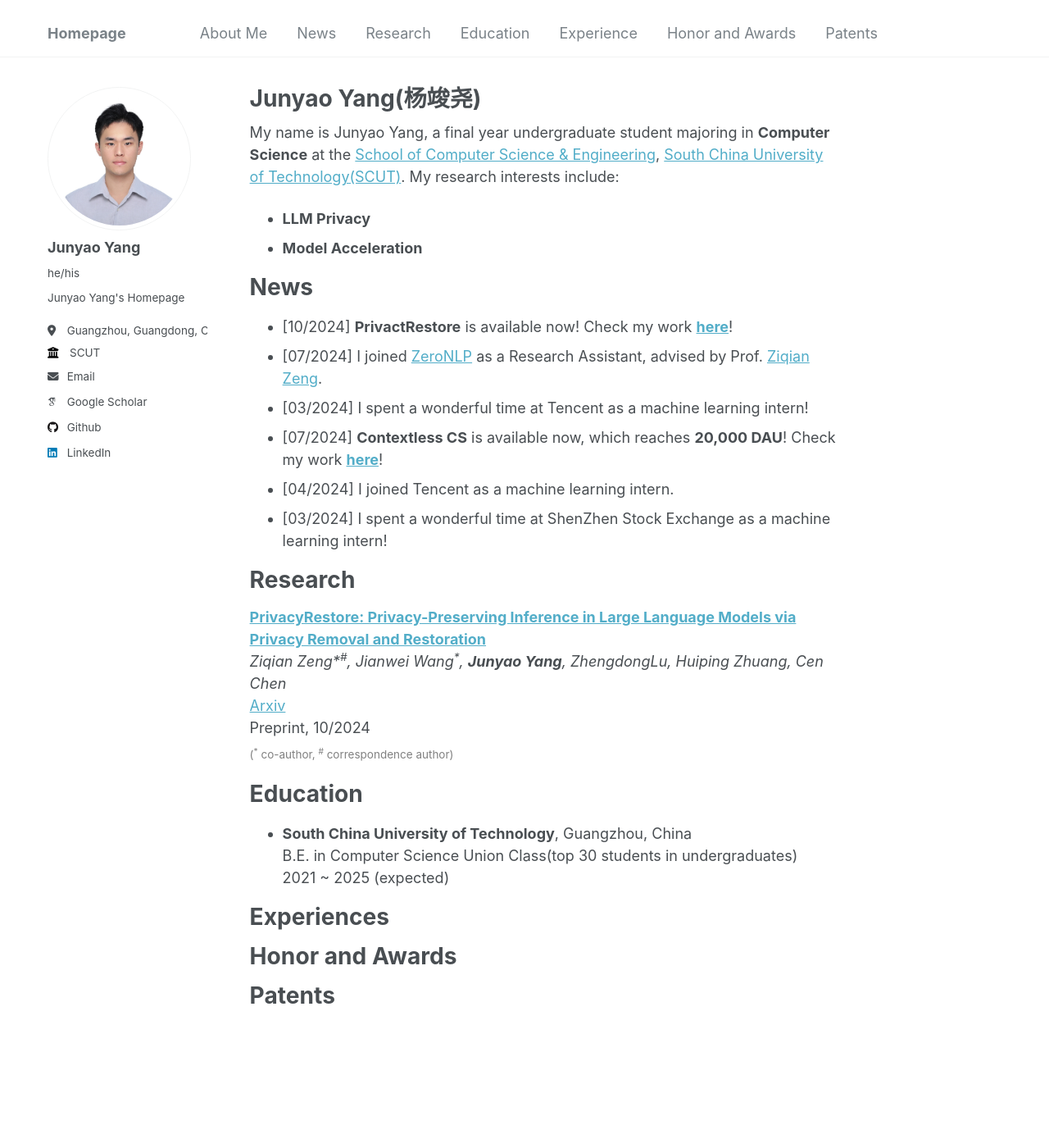
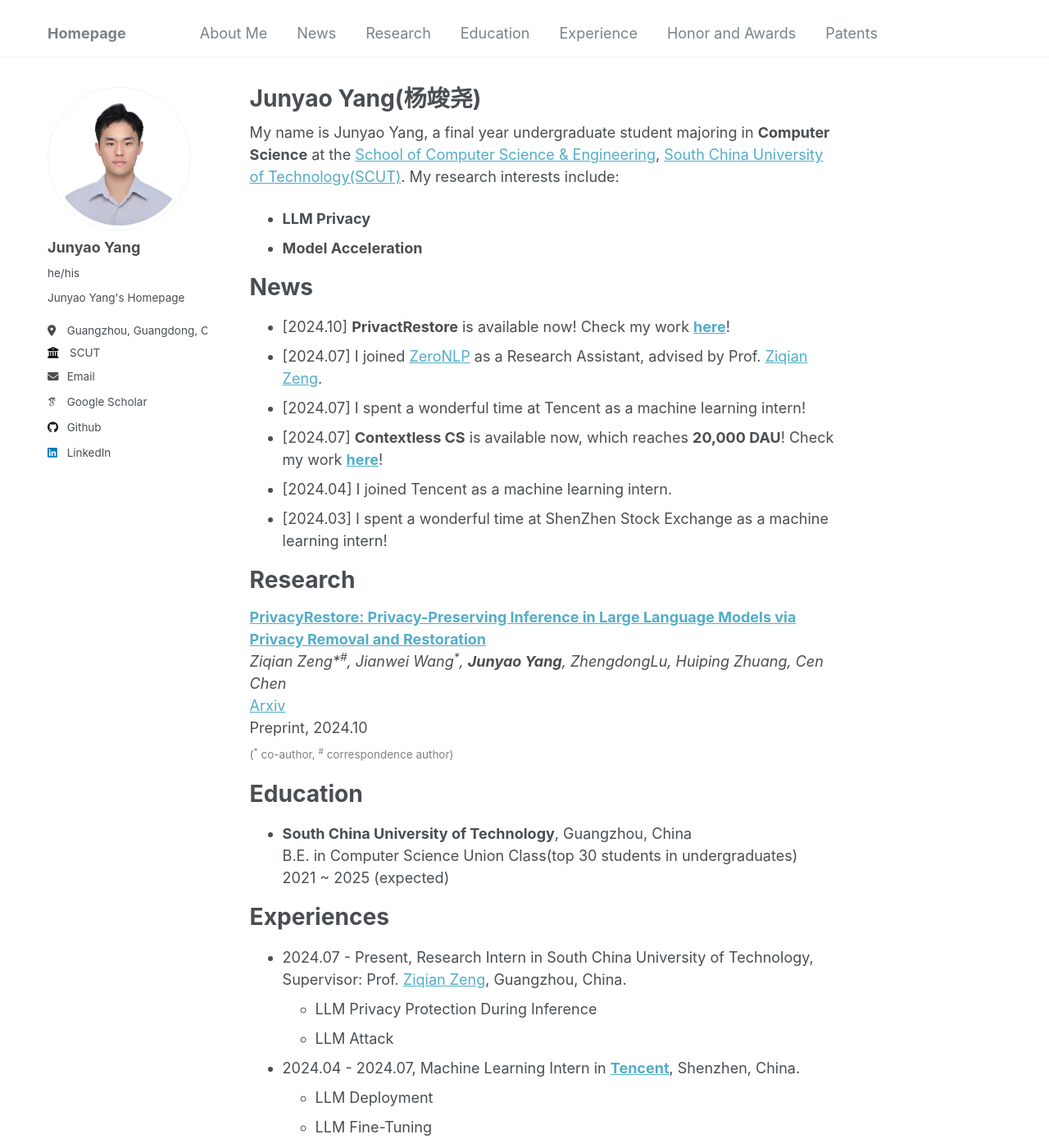
Before and after one commit to jyyang26/jyyang26.github.io, a Jekyll site: the page built from _pages/about.md, in a window 1280 px wide and 1400 px high. Shown: the whole window at 82% size. Built offline with Jekyll 4.4.1, drawn with Linux system fonts in a browser that asks for light colours; some web fonts are replaced; some of the changed text lies outside the part shown.

Commit message:
Update about.md

```diff
--- a/_pages/about.md
+++ b/_pages/about.md
@@ -13,18 +13,18 @@ My name is Junyao Yang, a final year undergraduate student majoring in **Compute
 - **Model Acceleration**
 
 # News
-- [10/2024] **PrivactRestore** is available now! Check my work **[here](https://arxiv.org/abs/2406.01394)**!
-- [07/2024] I joined [ZeroNLP](https://github.com/ZeroNLP) as a Research Assistant, advised by Prof. [Ziqian Zeng](https://ziqianzeng.github.io/).
-- [03/2024] I spent a wonderful time at Tencent as a machine learning intern!
-- [07/2024] **Contextless CS** is available now, which reaches **20,000 DAU**! Check my work **[here](https://kf.qq.com/)**!
-- [04/2024] I joined Tencent as a machine learning intern.
-- [03/2024] I spent a wonderful time at ShenZhen Stock Exchange as a machine learning intern!
+- [2024.10] **PrivactRestore** is available now! Check my work **[here](https://arxiv.org/abs/2406.01394)**!
+- [2024.07] I joined [ZeroNLP](https://github.com/ZeroNLP) as a Research Assistant, advised by Prof. [Ziqian Zeng](https://ziqianzeng.github.io/).
+- [2024.07] I spent a wonderful time at Tencent as a machine learning intern!
+- [2024.07] **Contextless CS** is available now, which reaches **20,000 DAU**! Check my work **[here](https://kf.qq.com/)**!
+- [2024.04] I joined Tencent as a machine learning intern.
+- [2024.03] I spent a wonderful time at ShenZhen Stock Exchange as a machine learning intern!
 
 # Research
 **[PrivacyRestore: Privacy-Preserving Inference in Large Language Models via Privacy Removal and Restoration](https://arxiv.org/abs/2406.01394)**<br>
 *Ziqian Zeng\*<sup>\#</sup>, Jianwei Wang<sup>\*</sup>, **Junyao Yang**, ZhengdongLu, Huiping Zhuang, Cen Chen*<br>
 [Arxiv](https://arxiv.org/abs/2406.01394) <br>
-Preprint, 10/2024 <br>
+Preprint, 2024.10 <br>
 <span style="color: grey;"><sub>(<sup>\*</sup> co-author, <sup>#</sup> correspondence author)</sub></span>
 
 Education
@@ -35,6 +35,18 @@ Education
 
 Experiences
 ======
+- 2024.07 - Present, Research Intern in South China University of Technology, Supervisor: Prof. [Ziqian Zeng](https://ziqianzeng.github.io/), Guangzhou, China.
+  - LLM Privacy Protection During Inference
+  - LLM Attack
+- 2024.04 - 2024.07, Machine Learning Intern in **[Tencent](https://kf.qq.com/)**, Shenzhen, China.
+  - LLM Deployment
+  - LLM Fine-Tuning
+- 2024.01 - 2024.04, Machine Learning Intern in **[Shenzhen Stock Exchange](https://www.szse.cn/English/index.html)**, Shenzhen, China.
+  - LLM Acceleration
+  - LLM Memory Utilization Optimization
+- 2023.06 - 2024.08, Research Intern in South China University of Technology, Supervisor: Prof. [Guanglong Du](https://www2.scut.edu.cn/duguanglong/), Guangzhou, China.
+  - Reinforcement learning
+  - UAV Navigation
 
 Honor and Awards
 ======
```
